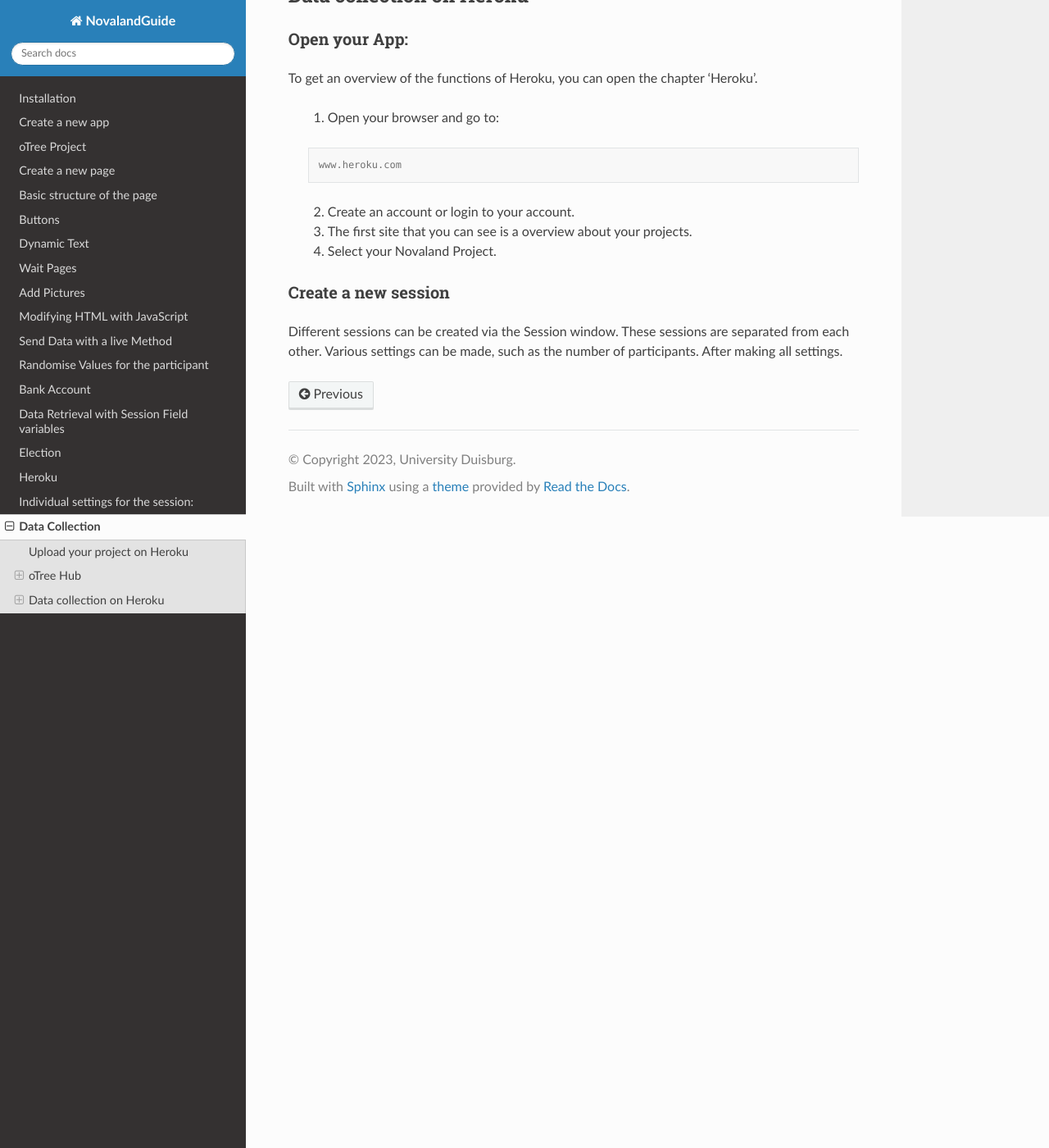
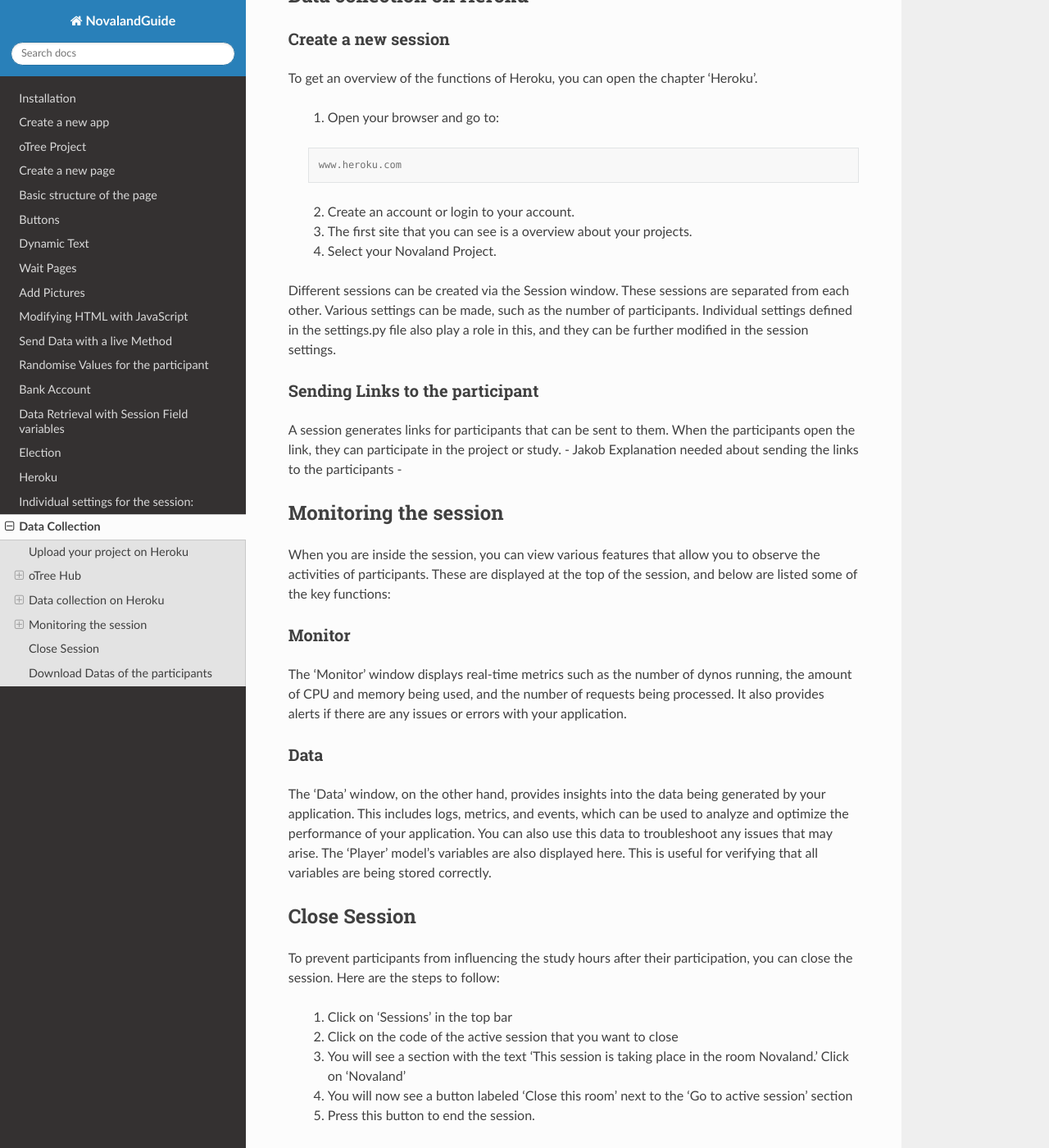
Before and after one commit to EmpPowiUDE/NovalandGuide, a Sphinx documentation site: the page built from docs/source/DataCollection.rst, in a window 1280 px wide and 1400 px high, scrolled down 1101 px. Shown: the whole window at 82% size. Built offline with Sphinx 7.4.7 and the Read the Docs theme 2.0.0, drawn with Linux system fonts in a browser that asks for light colours; some of the changed text lies outside the part shown.

Commit message:
Add more informations in 'DataCollection' and 'Heroku'

```diff
--- a/docs/source/DataCollection.rst
+++ b/docs/source/DataCollection.rst
@@ -44,8 +44,9 @@ ________________________________
 
 Data collection on Heroku
 =========================
-Open your App:
-_______________________
+
+Create a new session
+________________________
 To get an overview of the functions of Heroku, you can open the chapter 'Heroku'.
 
     1. Open your browser and go to:
@@ -59,10 +60,51 @@ To get an overview of the functions of Heroku, you can open the chapter 'Heroku'
     4. Select your Novaland Project.
 
 
-
-Create a new session
-________________________
 Different sessions can be created via the Session window.
 These sessions are separated from each other.
 Various settings can be made, such as the number of participants.
-After making all settings.
+Individual settings defined in the settings.py file also play a role in this, and they can be further modified in the session settings.
+
+Sending Links to the participant
+____________________
+A session generates links for participants that can be sent to them.
+When the participants open the link, they can participate in the project or study.
+- Jakob Explanation needed about sending the links to the participants -
+
+Monitoring the session
+=======================
+
+When you are inside the session, you can view various features that allow you to observe the activities of participants.
+These are displayed at the top of the session, and below are listed some of the key functions:
+
+Monitor
+_________________
+The 'Monitor' window displays real-time metrics such as the number of dynos running, the amount of CPU and memory being used, and the number of requests being processed.
+It also provides alerts if there are any issues or errors with your application.
+
+Data
+___________________
+The 'Data' window, on the other hand, provides insights into the data being generated by your application.
+This includes logs, metrics, and events, which can be used to analyze and optimize the performance of your application.
+You can also use this data to troubleshoot any issues that may arise.
+The 'Player' model's variables are also displayed here.
+This is useful for verifying that all variables are being stored correctly.
+
+Close Session
+===================
+To prevent participants from influencing the study hours after their participation, you can close the session.
+Here are the steps to follow:
+
+    1. Click on 'Sessions' in the top bar
+    2. Click on the code of the active session that you want to close
+    3. You will see a section with the text 'This session is taking place in the room Novaland.' Click on 'Novaland'
+    4. You will now see a button labeled 'Close this room' next to the 'Go to active session' section
+    5. Press this button to end the session.
+
+Download Datas of the participants
+=========================================
+The participant data and page times can be downloaded in a separate window called 'Data', located at the top of the oTree bar.
+This window provides access to CSV files containing all the collected information from all the apps.
+You can download data from all apps at once or select specific apps to download data from.
+
+At the bottom of the window, there is also a download button for all page times, which enables you to see how long a participant spent on each page.
```
Also changed, not shown: docs/source/Heroku.rst (+23 -6 lines).
